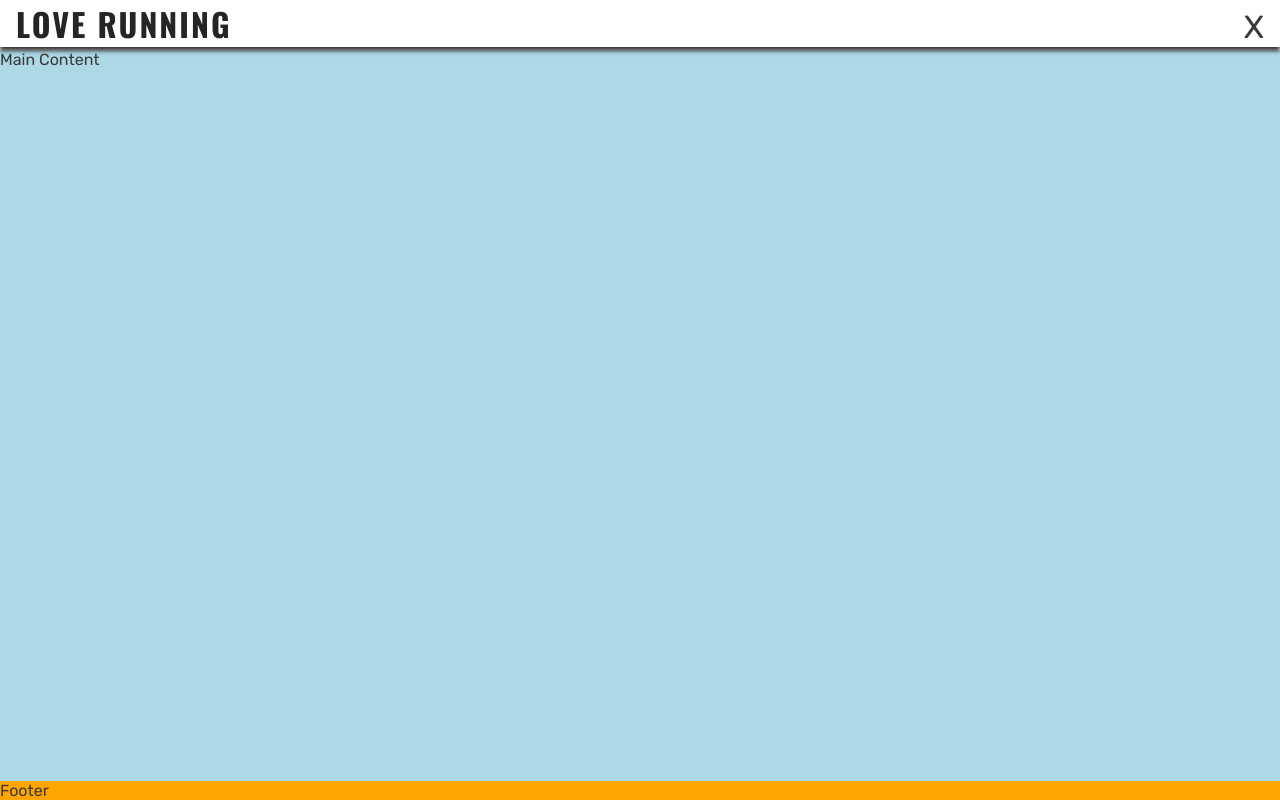
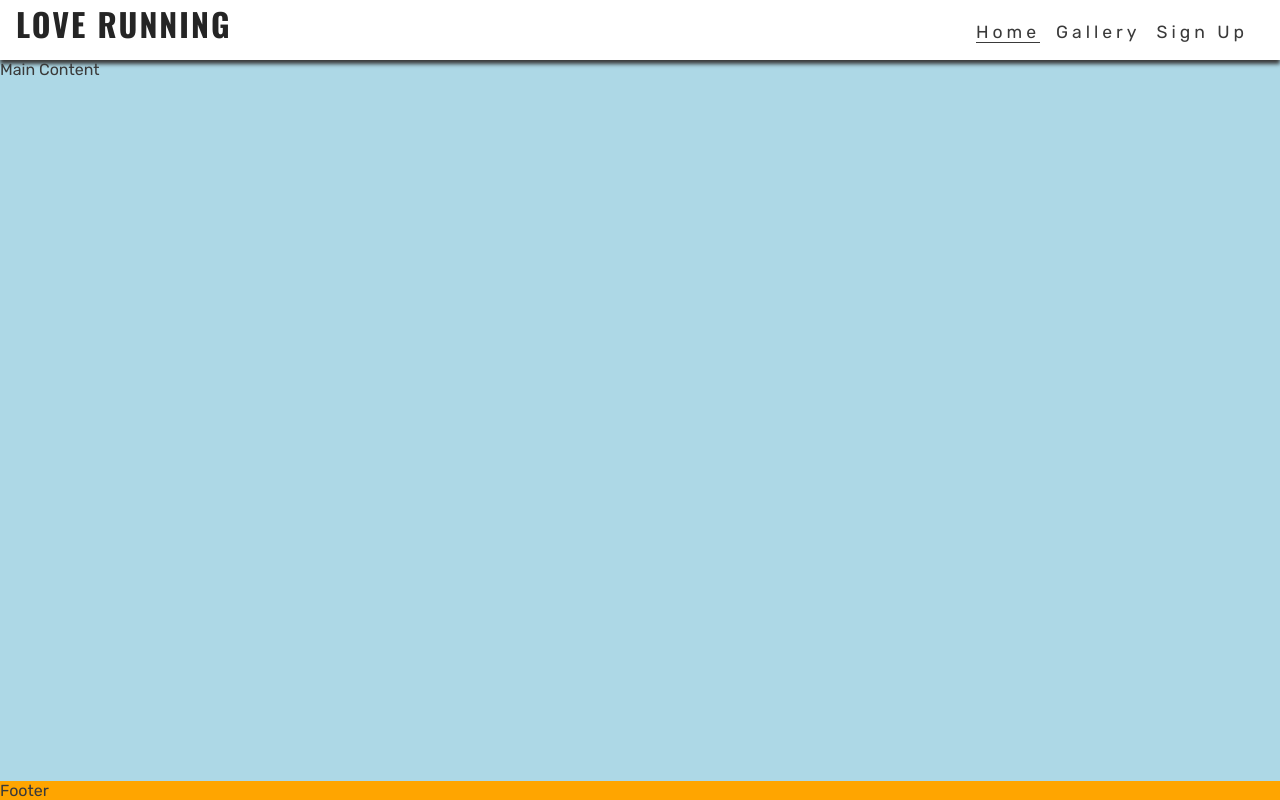
Before and after one commit to mogr20/love-running, a plain HTML site: page index.html in a window 1280 px wide. Drawn offline with nearby package versions, Linux system fonts and the light colour scheme.

Commit message:
styled navbar for tablets

```diff
--- a/assets/css/style.css
+++ b/assets/css/style.css
@@ -109,3 +109,31 @@ footer {
 .active {
     border-bottom: 1px solid #3a3a3a;
 }
+
+/* Media query: tablets and larger (768px and higher) */
+@media screen and (min-width: 768px) {
+    /* Header */
+    nav {
+        display: block;
+        position: relative;
+        box-shadow: none;
+        width: fit-content;
+        padding-right: 1rem;
+    }
+
+    #menu {
+        display: flex;
+    }
+
+    #menu > li {
+        padding-left: 1rem;
+    }
+
+    .nav-toggle-label {
+        display: none;
+    }
+
+    main {
+        margin-top: 60px;
+    }
+}
```
